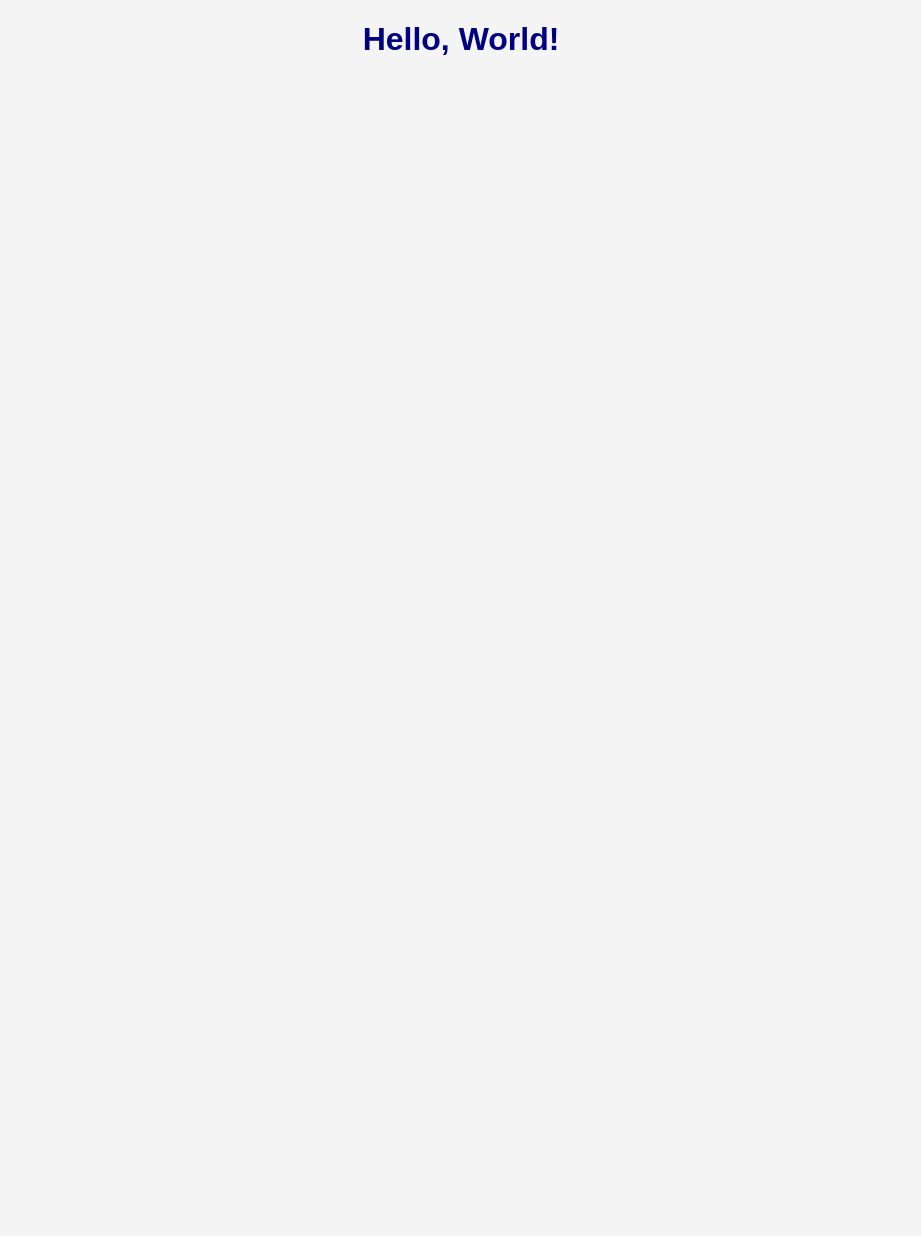
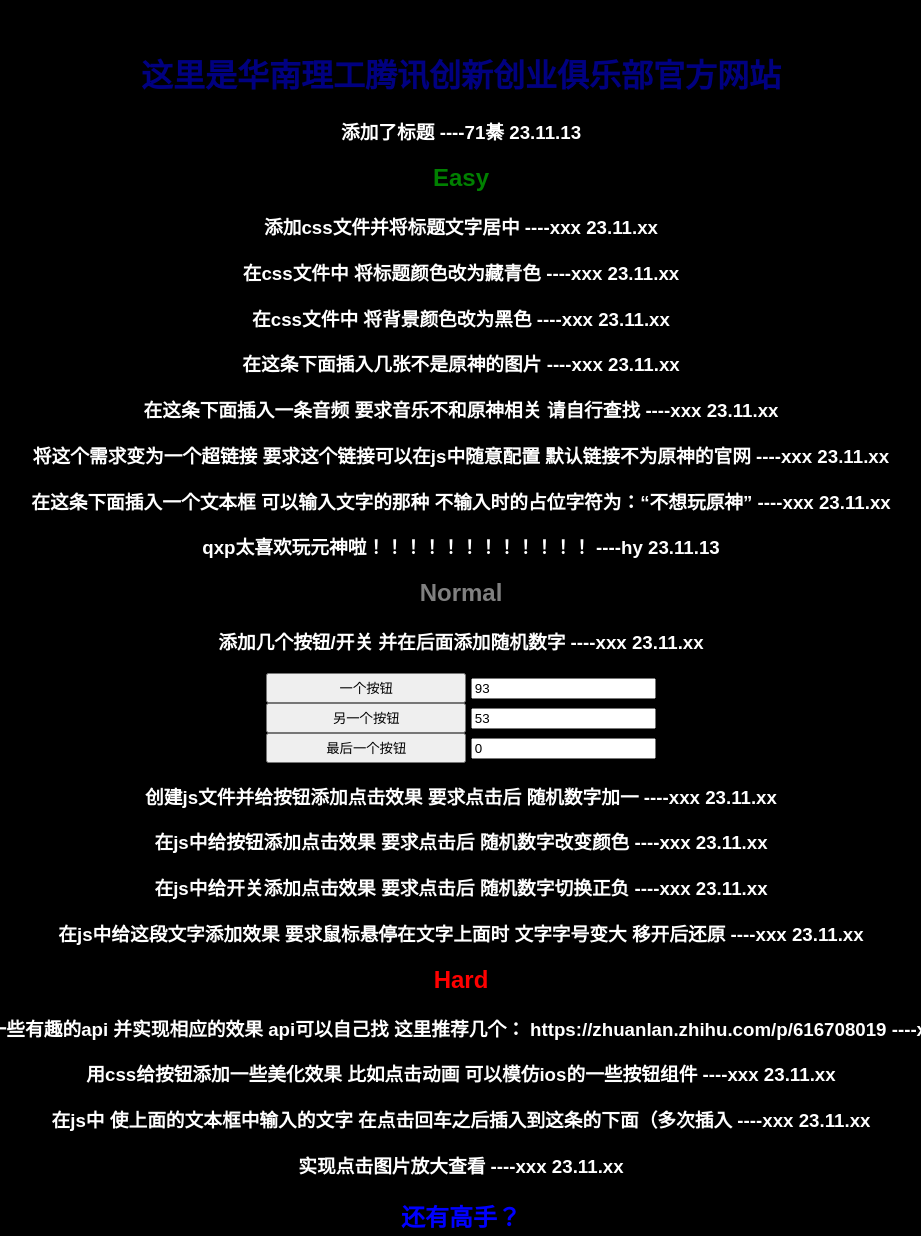
Before and after one commit to KaWinggg/Ka, a plain HTML site: page index.html in a window 1280 px wide. Shown: the top 1236 px of the page, without its empty margins (179-1100 px from the left). Before the commit the page ends 800 px from the top, so only its background shows below. Drawn offline with Linux system fonts and the light colour scheme.

Commit message:
Add files via upload

```diff
--- a/index.html
+++ b/index.html
@@ -1,12 +1,116 @@
 <!DOCTYPE html>
 <html lang="en">
+
 <head>
     <meta charset="UTF-8">
     <meta name="viewport" content="width=device-width, initial-scale=1.0">
-    <title>Your Web Page</title>
-    <link rel="stylesheet" href="styles.css">
+    <title>Document</title>
+    <link rel="stylesheet" href="style.css" >
+    <title>Random Number Generator</title>
+    <style>
+      body {
+        font-family: Arial, sans-serif;
+        text-align: center;
+        margin: 50px;
+      }
+
+      button {
+        padding: 10px;
+        font-size: 16px;
+        cursor: pointer;
+        margin: 5px;
+      }
+
+      .random-number-container {
+        margin-top: 20px;
+        display: flex;
+        justify-content: space-around;
+      }
+
+      .random-number {
+        font-size: 24px;
+      }
+    </style>
 </head>
+
 <body>
-    <h1>Hello, World!</h1>
+    <h1>这里是华南理工腾讯创新创业俱乐部官方网站</h1>
+    <h3>添加了标题 ----71綦 23.11.13</h3>
+
+    <h2 style="color: green;">Easy</h2>
+
+    <h3>添加css文件并将标题文字居中 ----xxx 23.11.xx</h3>
+    <h3>在css文件中 将标题颜色改为藏青色 ----xxx 23.11.xx</h3>
+    <h3>在css文件中 将背景颜色改为黑色 ----xxx 23.11.xx</h3>
+    <h3>在这条下面插入几张不是原神的图片 ----xxx 23.11.xx</h3>
+    <h3>在这条下面插入一条音频 要求音乐不和原神相关 请自行查找 ----xxx 23.11.xx</h3>
+    <h3>将这个需求变为一个超链接 要求这个链接可以在js中随意配置 默认链接不为原神的官网 ----xxx 23.11.xx</h3>
+    <h3>在这条下面插入一个文本框 可以输入文字的那种 不输入时的占位字符为：“不想玩原神” ----xxx 23.11.xx</h3>
+    <h3>qxp太喜欢玩元神啦！！！！！！！！！！！！ ----hy 23.11.13</h3>
+
+    <h2 style="color: gray;">Normal</h2>
+
+    <h3>添加几个按钮/开关 并在后面添加随机数字 ----xxx 23.11.xx</h3>
+    <input type="button" value="一个按钮" name="button1" style="width: 200px; height: 30px;"/>
+    <input type="textbox" id="num1" value= ><br>
+    <input type="button" value="另一个按钮" name="button2" style="width: 200px; height: 30px;"/>
+    <input type="textbox" id="num2" value= ><br>
+    <input type="button" value="最后一个按钮" name="button3" style="width: 200px; height: 30px;"/>
+    <input type="textbox" id="num3" value= >
+    <script>
+    var num1 =document.getElementById("num1");
+    var num2 =document.getElementById("num2");
+    var num3 =document.getElementById("num3");
+    num1.value=Math.floor(Math.random()*100);
+    num2.value=Math.floor(Math.random()*100);
+    num3.value=Math.floor(Math.random()*100);
+    </script>
+    <h3>创建js文件并给按钮添加点击效果 要求点击后 随机数字加一 ----xxx 23.11.xx</h3>
+    <title>Random Number Generator</title>
+    <style>
+      body {
+        font-family: Arial, sans-serif;
+        text-align: center;
+        margin: 50px;
+      }
+
+      button {
+        padding: 10px;
+        font-size: 16px;
+        cursor: pointer;
+        margin: 5px;
+      }
+
+      .random-number-container {
+        margin-top: 20px;
+        display: flex;
+        justify-content: space-around;
+      }
+
+      .random-number {
+        font-size: 24px;
+      }
+    </style>
+    <h3>在js中给按钮添加点击效果 要求点击后 随机数字改变颜色 ----xxx 23.11.xx</h3>
+    <h3>在js中给开关添加点击效果 要求点击后 随机数字切换正负 ----xxx 23.11.xx</h3>
+    <h3>在js中给这段文字添加效果 要求鼠标悬停在文字上面时 文字字号变大 移开后还原 ----xxx 23.11.xx</h3>
+
+    <h2 style="color: red;">Hard</h2>
+
+    <h3>在js中请求一些有趣的api 并实现相应的效果 api可以自己找 这里推荐几个： https://zhuanlan.zhihu.com/p/616708019 ----xxx 23.11.xx</h3>
+    <h3>用css给按钮添加一些美化效果 比如点击动画 可以模仿ios的一些按钮组件 ----xxx 23.11.xx</h3>
+    <h3>在js中 使上面的文本框中输入的文字 在点击回车之后插入到这条的下面（多次插入 ----xxx 23.11.xx</h3>
+    <h3>实现点击图片放大查看 ----xxx 23.11.xx</h3>
+
+    <h2 style="color: blue;">还有高手？</h2>
+
+    <h3>自己提出需求 自己解决 ----xxx 23.11.xx</h3>
+
+
+
+
+
+
 </body>
+
 </html>
--- /dev/null
+++ b/script.js
@@ -0,0 +1,5 @@
+function generateRandomNumber(elementId) {
+  const randomNumber = Math.floor(Math.random() * 100) + 1;
+  const randomNumberElement = document.getElementById(`random-number${elementId.slice(-1)}`);
+  randomNumberElement.textContent = `Number ${elementId.slice(-1)}: ${randomNumber}`;
+}
--- a/style.css
+++ b/style.css
@@ -1,12 +1,9 @@
-/* styles.css */
-body {
-    font-family: Arial, sans-serif;
-    background-color: #f4f4f4;
-    margin: 0;
-    padding: 0;
+h1{
+  color:navy;
+  text-align: center;
 }
 
-h1 {
-    color: #333;
-    text-align: center;
-}
+body {
+    background-color: black;
+    color: white;
+  }
```
